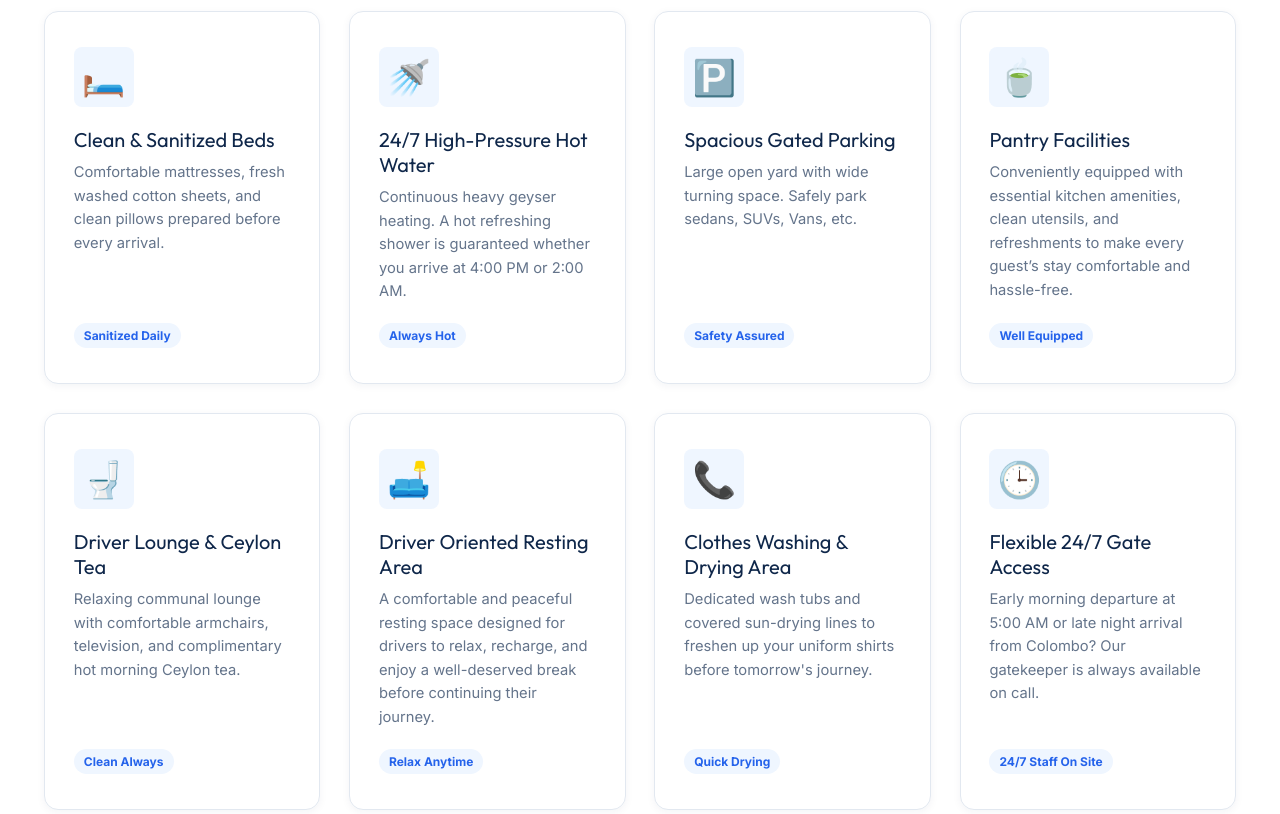
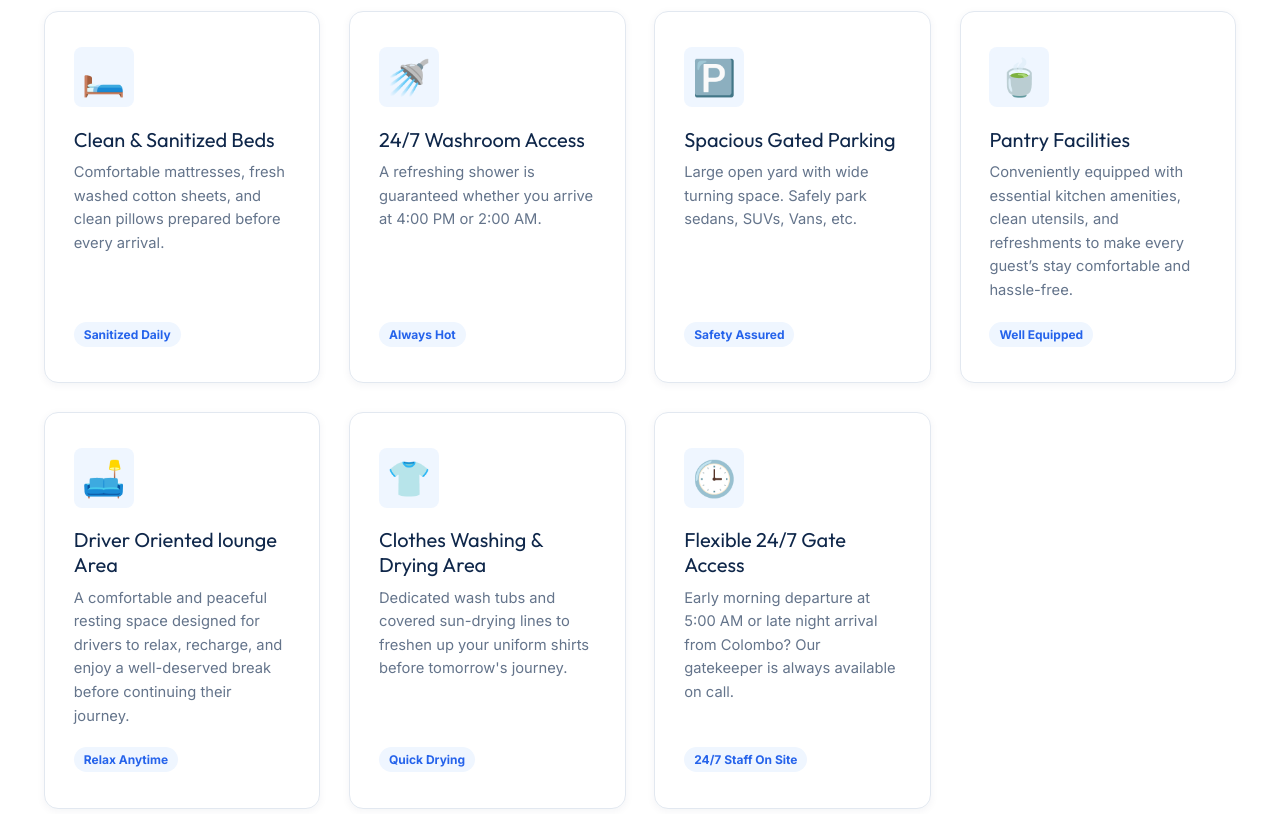
Before and after one commit to Dewni2004/Eden-Hostel, a website: page index.html in a window 1280 px wide. Shown: the part 3500-4314 px from the top of the page. Drawn offline with Linux system fonts and the light colour scheme.

Commit message:
fix: update location to Negombo and revise facility cards in index.html

```diff
--- a/index.html
+++ b/index.html
@@ -6,7 +6,7 @@
     <meta name="viewport" content="width=device-width, initial-scale=1.0">
     <title>Eden Airport Hostel in Negombo, Sri Lanka</title>
     <meta name="description"
-        content="Premier dedicated accommodation for tourist drivers in Sri Lanka. Clean beds, 24/7 hot water, secure van/bus parking, high-speed Wi-Fi, and Ceylon tea at Eden Hostel, Kandy.">
+        content="Premier dedicated accommodation for tourist drivers in Sri Lanka. Clean beds, 24/7 hot water, secure van/bus parking, high-speed Wi-Fi, and Ceylon tea at Eden Hostel, Negombo.">
     <link rel="preconnect" href="https://fonts.googleapis.com">
     <link rel="preconnect" href="https://fonts.gstatic.com" crossorigin>
     <link
@@ -365,8 +365,8 @@
 
                     <div class="facility-card">
                         <div class="facility-icon">🚿</div>
-                        <h3>24/7 High-Pressure Hot Water</h3>
-                        <p>Continuous heavy geyser heating. A hot refreshing shower is guaranteed whether you arrive at
+                        <h3>24/7 Washroom Access</h3>
+                        <p>A refreshing shower is guaranteed whether you arrive at
                             4:00 PM or 2:00 AM.</p>
                         <span class="card-pill">Always Hot</span>
                     </div>
@@ -386,24 +386,17 @@
                         <span class="card-pill">Well Equipped</span>
                     </div>
 
-                    <div class="facility-card">
-                        <div class="facility-icon">🚽</div>
-                        <h3>Driver Lounge & Ceylon Tea</h3>
-                        <p>Relaxing communal lounge with comfortable armchairs, television, and complimentary hot
-                            morning Ceylon tea.</p>
-                        <span class="card-pill">Clean Always</span>
-                    </div>
 
                     <div class="facility-card">
                         <div class="facility-icon">🛋️</div>
-                        <h3>Driver Oriented Resting Area</h3>
+                        <h3>Driver Oriented lounge Area</h3>
                         <p>A comfortable and peaceful resting space designed for drivers to relax, recharge,
                             and enjoy a well-deserved break before continuing their journey.</p>
                         <span class="card-pill">Relax Anytime</span>
                     </div>
 
                     <div class="facility-card">
-                        <div class="facility-icon">📞</div>
+                        <div class="facility-icon">👕</div>
                         <h3>Clothes Washing & Drying Area</h3>
                         <p>Dedicated wash tubs and covered sun-drying lines to freshen up your uniform shirts before
                             tomorrow's journey.</p>
@@ -586,7 +579,7 @@
 
                 <div class="gallery-grid">
                     <div class="gallery-item" data-category="parking">
-                        <img src="images/edenfront.jpg" alt="Eden Hostel Exterior building on Kandy Road">
+                        <img src="images/edenfront.jpg" alt="Eden Hostel Exterior building on Colombo Road, Negombo">
                         <div class="gallery-overlay">
                             <h4>Hostel Exterior</h4>
                             <p>Peaceful location with direct road access</p>
@@ -945,7 +938,8 @@
                         <div class="form-card-header">
                             <span class="form-card-badge">Instant Booking</span>
                             <h3>Send Booking Inquiry</h3>
-                            <p class="form-card-sub">Fill out the details below for quick room & vehicle parking confirmation.</p>
+                            <p class="form-card-sub">Fill out the details below for quick room & vehicle parking
+                                confirmation.</p>
                         </div>
 
                         <form id="contactForm">
```
